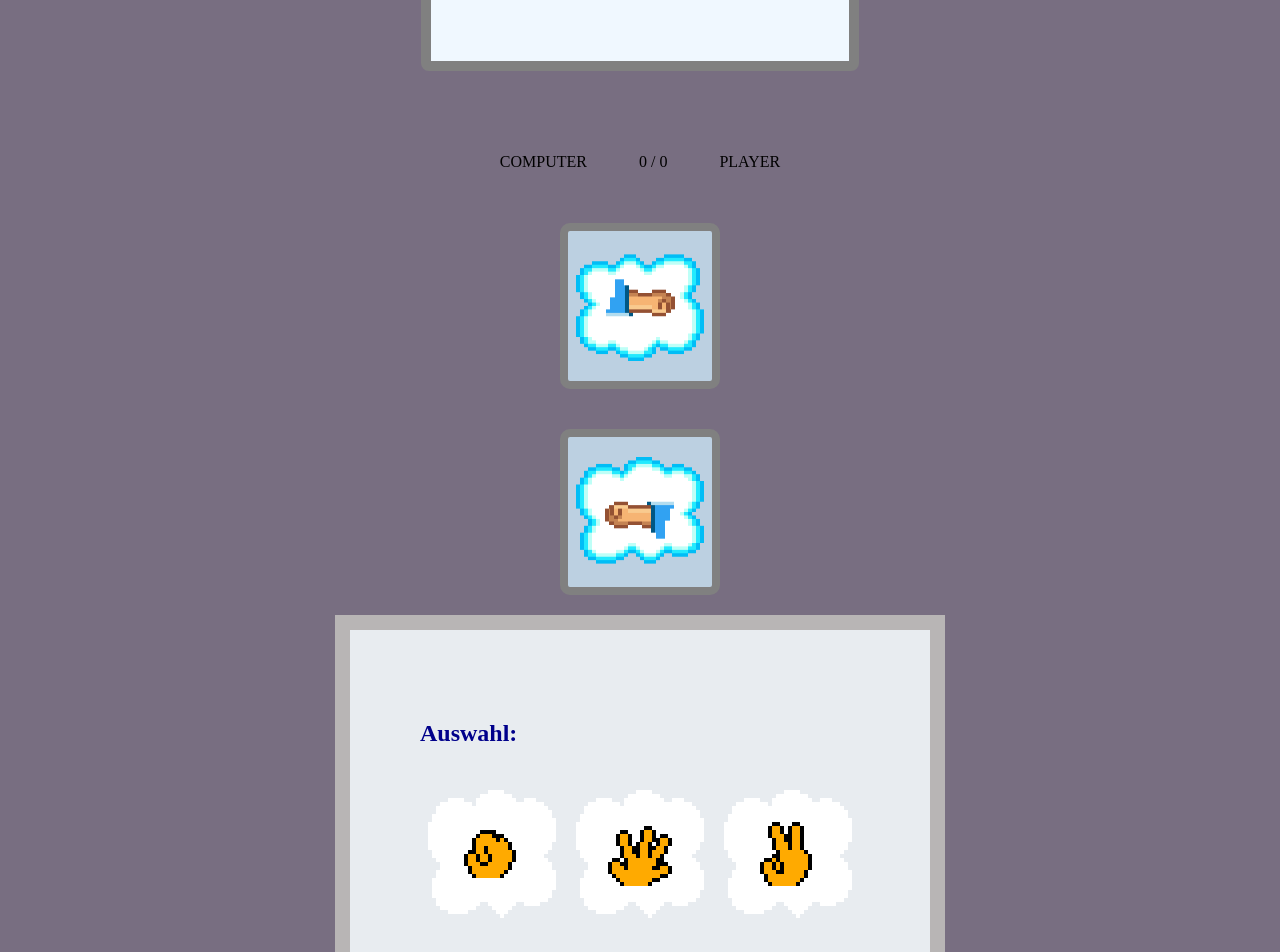
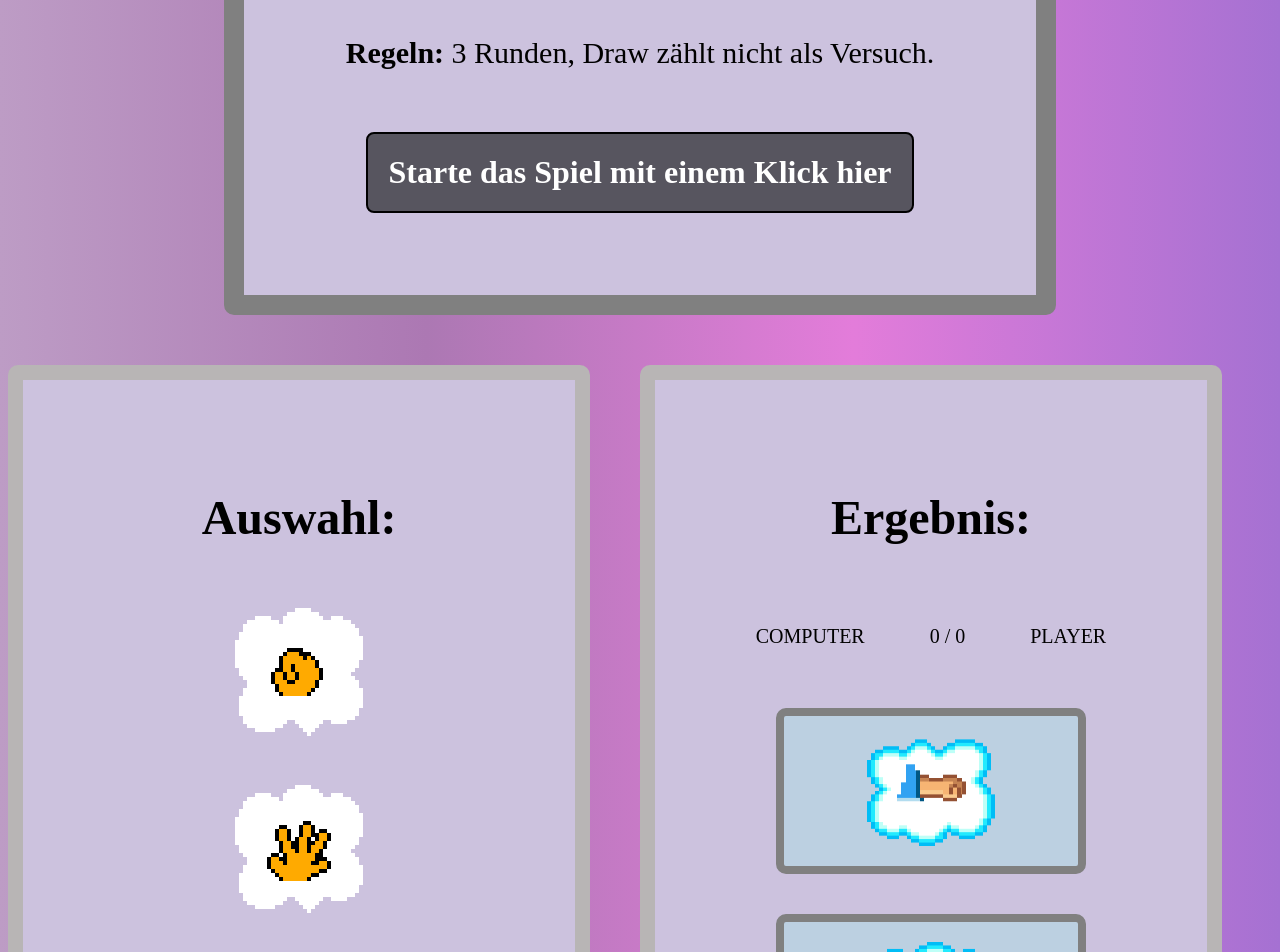
Before and after one commit to JanaB146/Rock-Paper-Scissors, a plain HTML site: page index.html in a window 1280 px wide. Shown: the part 320-1272 px from the top of the page. Drawn offline with Linux system fonts and the light colour scheme.

Commit message:
layout changed

```diff
--- a/index.html
+++ b/index.html
@@ -14,33 +14,37 @@
         <p><b>Regeln:</b> 3 Runden, Draw zählt nicht als Versuch.</p>
         <h3 id="start" onclick="startGame();">Starte das Spiel mit einem Klick!</h3>
     </div>
+    <div id="block">
+        <div class="auswahlfeld"  id="playerschoice">
+            <div id="choice">
+                <h2>Auswahl:</h2>
+                <button type="submit" id="rock"><img src="./pics/Rock_Bubble.png" alt="rock"></button>
+                <button type="submit" id="paper"><img src="./pics/Paper_Bubble.png" alt="paper"></button>
+                <button type="submit" id="scissors"><img src="./pics/Scissor_Bubble.png" alt="scissors"></button>
+            </div>
+        </div>
+        <div id="ergebnisfeld">
+            <div id="ergebnis">
+                <h2>Ergebnis:</h2>
+                <div class="points">
+                    COMPUTER <span id="computerPoints">0</span> /
+                    <span id="playerPoints">0</span> PLAYER
+                </div>
+
+                <div class="ergebnisfeldEins" >
+                    <img id="eins" class="rotate" src="./pics/idle.gif">
+                </div>
+                <div id="result"></div>
+                <div class="ergebnisfeldZwei" >
+                    <img id="zwei" src="./pics/idle.gif">
+                </div>
+            </div>
+        </div>
+    </div>
 
 
 
-    <div class="points">
-        COMPUTER <span id="computerPoints">0</span> /
-        <span id="playerPoints">0</span> PLAYER
-    </div>
-    <div id="result"> </div>
-    <div id="ergebnis">
-        <div class="ergebnisfeldEins" >
-            <img id="eins" class="rotate" src="./pics/idle.gif">
-        </div>
-        <div class="ergebnisfeldZwei" >
-            <img id="zwei" src="./pics/idle.gif">
-        </div>
-    </div>
 
-    <div class="auswahlfeld"  id="playerschoice">
-        <div>
-            <h2>Auswahl:</h2>
-        </div>
-        <div id="choice">
-            <button type="submit" id="rock"><img src="./pics/Rock_Bubble.png" alt="rock"></button>
-            <button type="submit" id="paper"><img src="./pics/Paper_Bubble.png" alt="paper"></button>
-            <button type="submit" id="scissors"><img src="./pics/Scissor_Bubble.png" alt="scissors"></button>
-        </div>
-    </div>
 
 </body>
 </html>
--- a/paper.css
+++ b/paper.css
@@ -1,12 +1,12 @@
 body {
-    background-color: rgb(120, 110, 129);
+    background: linear-gradient(to left, #a571d2, #e37cda, #ac78b3, #bd9cc5) ;
     display:flex;
     flex-direction: column;
 }
 .anzeige {
-    border: solid grey 10px;
-    border-radius: 8px;
-    background-color: aliceblue;
+    border: solid grey 20px;
+    border-radius: 10px;
+    background-color:  #ccc2de;
     display:flex;
     flex-direction: column;
     margin: 40px;
@@ -14,18 +14,52 @@ body {
     margin:50px auto;
     padding:50px;
 }
+h1 {
+    font-size: 5rem;
+}
+h2 {
+    font-size: 3rem;
+}
+h3 {
+    font-size: 2rem;
+}
+p {
+    font-size: 30px;
+}
 h1, h2, p, h3{
     align-self: center;
-    color:darkblue;
+
+}
+#block {
+    display: flex;
+    justify-content: center;
 }
 .auswahlfeld {
     border:solid rgb(184, 181, 181) 15px;
     display:flex;
-    background-color: rgb(232, 236, 240);
+    background-color: #ccc2de;
     justify-content: space-between;
     flex-direction:column;
-    align-self:center;
     padding:70px;
+    border-radius: 10px;
+    width:500px;
+    margin-right:50px;
+}
+#choice {
+    display:flex;
+    flex-direction: column;
+}
+#ergebnisfeld {
+    border:solid rgb(184, 181, 181) 15px;
+    display:flex;
+    background-color: #ccc2de;
+    justify-content: space-between;
+    flex-direction:column;
+    padding:70px;
+    border-radius: 10px;
+    width:500px;
+    margin-right:50px;
+    align-items: center;
 }
 img {
     margin:20px auto;
@@ -33,12 +67,11 @@ img {
 #result {
     display: flex;
     justify-content: space-around;
+    font-size: 2em;
 }
 #ergebnis {
     display: flex;
     flex-direction: column;
-    align-self: center;
-    width:200px;
 }
 .ergebnisfeldEins, .ergebnisfeldZwei {
     height: 150px;
@@ -54,9 +87,10 @@ img {
 #start {
     cursor:pointer;
     border:solid black 2px;
-    background-color: rgb(145, 231, 231);
-    padding:10px;
+    background-color: rgb(87, 85, 95);
+    padding:20px;
     border-radius: 8px;
+    color:white;
 }
 #start:hover {
     color:red;
@@ -64,6 +98,7 @@ img {
 .points {
     margin: 2em 0;
     text-align: center;
+    font-size: 20px;
 }
 #computerPoints {
     margin-left: 3em;
--- a/rock.js
+++ b/rock.js
@@ -54,12 +54,12 @@ function checkInput(playerChoice) {
             (players_choice === "scissors" && computers_choice === "paper")
         ) {
             round += 1;
-            result = `Runde ${round}: Du hast gewonnen!`;
+            result = `Runde ${round}: Gewonnen!`;
             playerPoints++;
 
         } else {
             round += 1;
-            result = `Runde ${round}: Du hast verloren!`;
+            result = `Runde ${round}: Verloren!`;
             computerPoints++;
         }
 
@@ -70,9 +70,12 @@ function checkInput(playerChoice) {
         } else {
             if (playerPoints > computerPoints) {
             document.getElementById("result").innerText = "Glückwunsch. Du hast das Spiel gewonnen.";
+
             }else {
             document.getElementById("result").innerText = "Du hast gegen den Computer verloren.";
             }
+            document.getElementById("zwei").src = "./pics/idle.gif";
+            document.getElementById("eins").src = "./pics/idle.gif";
         }
     }
     document.getElementById("start").innerText = "Starte das Spiel mit einem Klick hier";
```
